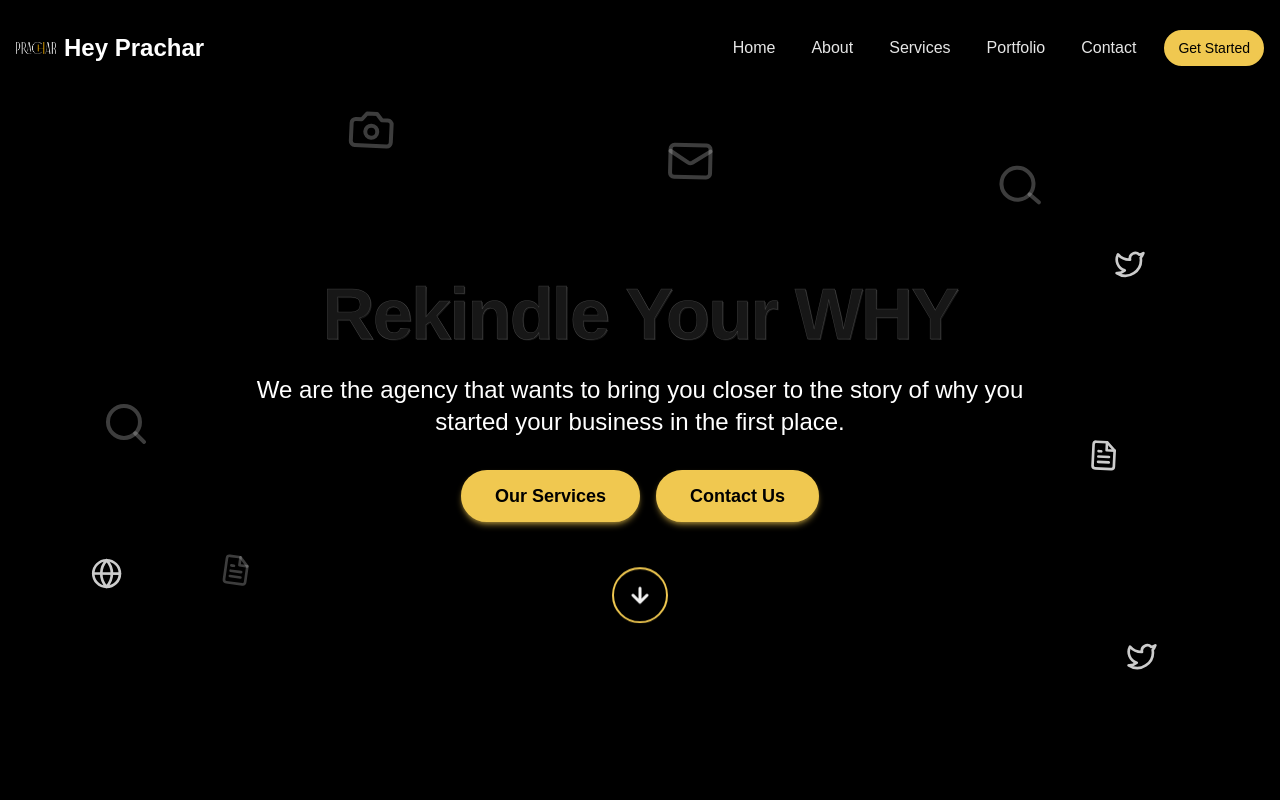
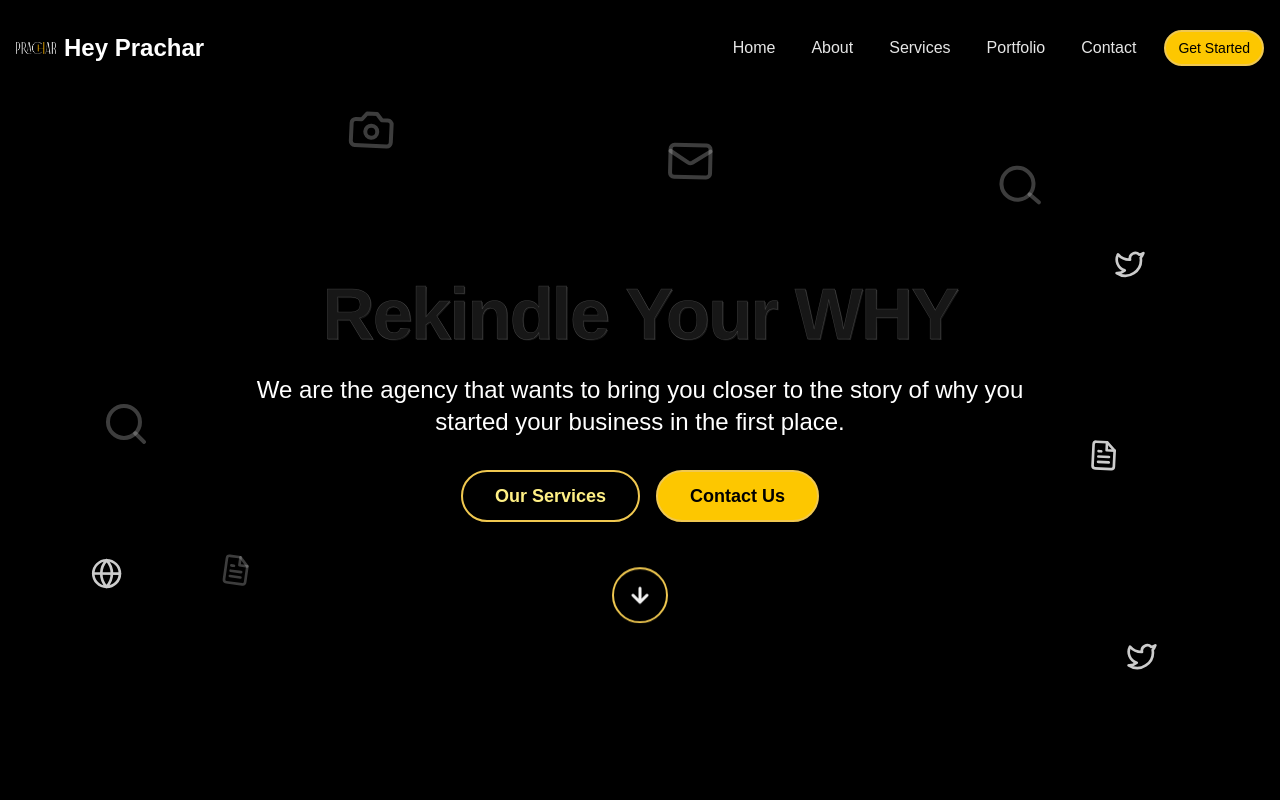
Before and after one commit to etherhunt2/prachar, a Next.js app: page / in a window 1280 px wide. Shown: the top 800 px of the page. Built offline with nearby package versions, Linux system fonts and the light colour scheme.

Commit message:
Fixed new

```diff
--- a/app/globals.css
+++ b/app/globals.css
@@ -38,7 +38,7 @@ body {
 
   /* Hero Section specific styles for mobile */
   .hero-heading {
-    text-shadow: 0 0 10px rgba(0, 0, 0, 0.5);
+    text-shadow: 0 0 10px rgba(250, 124, 124, 0.5);
     opacity: 1 !important;
   }
 
--- a/components/sections/hero-section.jsx
+++ b/components/sections/hero-section.jsx
@@ -246,9 +246,9 @@ export default function HeroSection() {
             initial={{ opacity: 0, y: 20 }}
             animate={{ opacity: 1, y: 0 }}
             transition={{ duration: 0.8, delay: 0.6 }}
-            className="flex flex-col sm:flex-row gap-4 justify-center z-20"
+            className="flex flex-col sm:flex-row gap-4 justify-center"
           >
-            <Button variant="3d" size="lg" className="cursor-pointer rounded-full px-8 py-6 text-lg font-bold">
+            <Button variant="mustardOutline" size="lg" className="cursor-pointer rounded-full px-8 py-6 text-lg font-bold">
               Our Services
             </Button>
             <Button variant="3d" size="lg" className="cursor-pointer rounded-full px-8 py-6 text-lg font-bold">
--- a/components/sections/stats-section.jsx
+++ b/components/sections/stats-section.jsx
@@ -157,7 +157,7 @@ function StatCard({ stat, index }) {
       </div>
 
       {/* Stat number with countup animation */}
-      <div className="mb-2 !opacity-100 z-20">
+      <div className="mb-2 !opacity-100 z-20 text-white/80">
         <CountUp value={stat.value} suffix={stat.suffix} delay={stat.delay + 0.2} />
       </div>
 
--- a/components/ui/button.jsx
+++ b/components/ui/button.jsx
@@ -18,9 +18,9 @@ const buttonVariants = cva(
           "bg-secondary text-secondary-foreground hover:bg-secondary/80",
         ghost: "hover:bg-accent hover:text-accent-foreground",
         link: "text-primary underline-offset-4 hover:underline",
-        mustard: "bg-mustard text-black hover:bg-mustard/90",
-        mustardOutline: "border-2 border-mustard text-mustard hover:bg-mustard/10",
-        "3d": "bg-mustard text-black transform transition-all hover:-translate-y-1 hover:shadow-lg shadow-mustard/30 border-b-4 border-mustard/70 active:border-b-2 active:translate-y-0.5 font-bold",
+        mustard: "bg-yellow-400 text-black hover:bg-yellow-400/90",
+        mustardOutline: "border-2 border-yellow-400 text-yellow-200 hover:bg-yellow-200/10",
+        "3d": "bg-yellow-400 text-black transform transition-all hover:-translate-y-1 hover:shadow-lg shadow-yellow-300/30 border-b-4 border-yellow-300/70 active:border-b-2 active:translate-y-0.5 font-bold",
       },
       size: {
         default: "h-10 px-4 py-2",
@@ -39,11 +39,30 @@ const buttonVariants = cva(
 const Button = React.forwardRef(
   ({ className, variant, size, asChild = false, ...props }, ref) => {
     const Comp = asChild ? Slot : "button"
+
+    const [isMobile, setIsMobile] = React.useState(false);
+
+    // Check if we're on mobile
+    React.useEffect(() => {
+      const checkMobile = () => {
+        setIsMobile(window.innerWidth < 768 || ('ontouchstart' in window));
+      };
+
+      checkMobile();
+      window.addEventListener('resize', checkMobile);
+      return () => window.removeEventListener('resize', checkMobile);
+    }, []);
+
     return (
       <Comp
         className={cn(buttonVariants({ variant, size, className }))}
         ref={ref}
         {...props}
+        {...(isMobile && {
+          onTouchStart: (e) => {
+            if (props.onClick) props.onClick(e);
+          }
+        })}
       />
     )
   }
```
